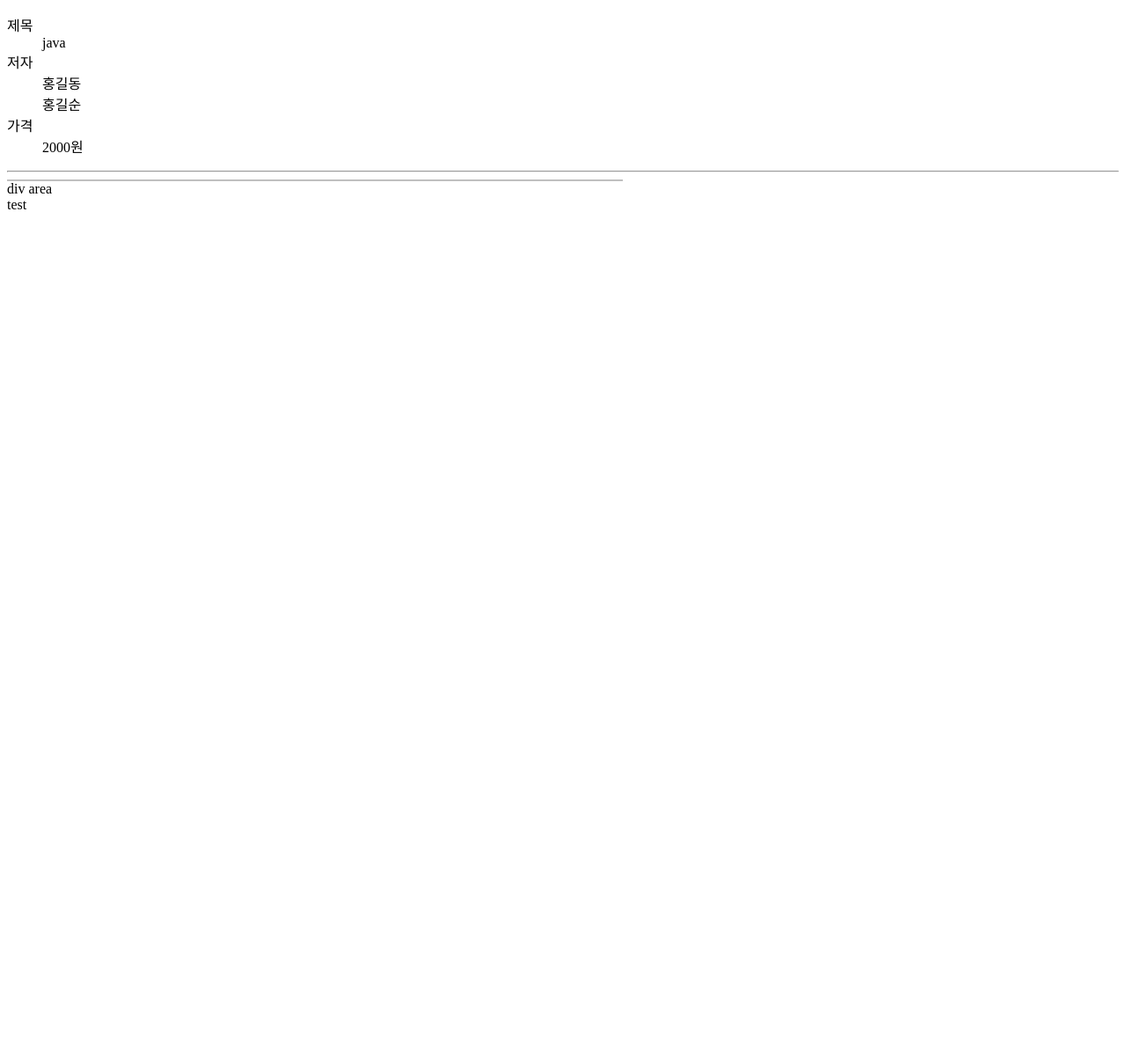
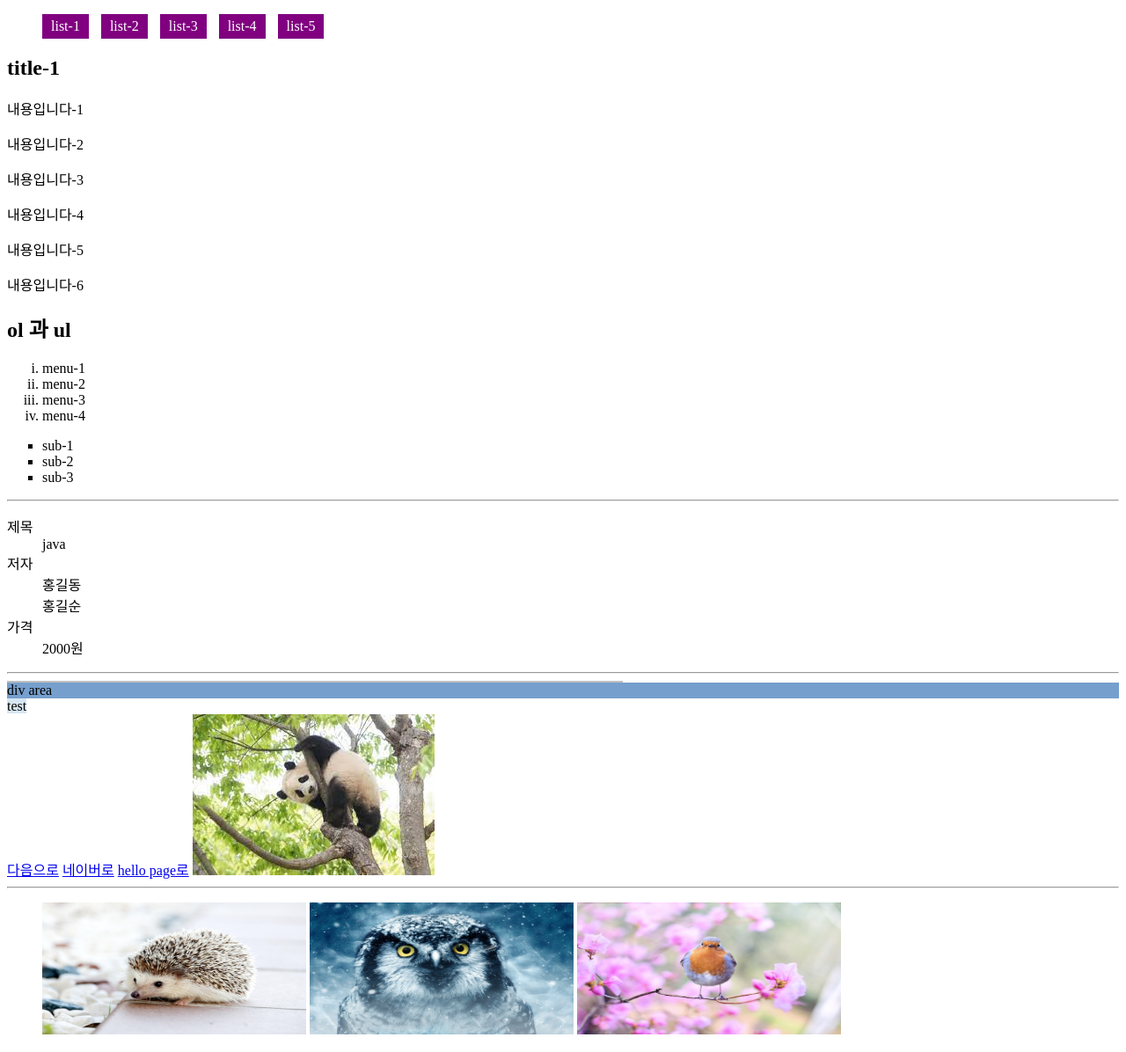
Before and after one commit to Jieun714/PDA-FrontEnd, a plain HTML site: page Day01/test01.html in a window 1280 px wide. Shown: the whole page at 88% size. Before the commit the page ends 800 px from the top, so only its background shows below. Drawn offline with Linux system fonts and the light colour scheme.

Commit message:
add figure

```diff
--- a/Day01/style/test01.css
+++ b/Day01/style/test01.css
@@ -16,3 +16,14 @@ section ul li{
 section ol li{
     list-style-type: lower-roman;
 }
+ #area1{
+    background-color: #769FCD;
+ }
+
+ #area2{
+    background-color: #D6E6F2;
+ }
+ .imgStyle{
+    width: 300px;
+    height: 150px;
+ }
--- a/Day01/test01.html
+++ b/Day01/test01.html
@@ -16,6 +16,42 @@
 </head>
 
 <body>
+    <header>
+        <nav>
+            <ul>
+                <li><a href="list-1">list-1</a></li>
+                <li><a href="list-2">list-2</a></li>
+                <li><a href="list-3">list-3</a></li>
+                <li><a href="list-4">list-4</a></li>
+                <li><a href="list-5">list-5</a></li>
+            </ul>
+        </nav>
+    </header>
+    <section>
+        <h2>title-1</h2>
+        <p>내용입니다-1</p>
+        <p>내용입니다-2</p>
+        <p>내용입니다-3</p>
+        <p>내용입니다-4</p>
+        <p>내용입니다-5</p>
+        <p>내용입니다-6</p>
+    </section>
+    <section>
+        <h2>ol 과 ul</h2>
+            <ol>
+                <li>menu-1</li>
+                <li>menu-2</li>
+                <li>menu-3</li>
+                <li>menu-4</li>
+            </ol>
+
+            <ul>
+                <li>sub-1</li>
+                <li>sub-2</li>
+                <li>sub-3</li>
+            </ul>
+    </section>
+    <hr>
     <dl>
         <dt>제목</dt>
         <dd>java</dd>
@@ -30,6 +66,18 @@
     <div class="line"></div>
     <div id="area1">div area</div>
     <span id="area2">test</span>
+    <br>
 
+    <a href="http://www.daum.net" title="다음으로">다음으로</a>
+    <a href="http://naver.com" title="네이버로">네이버로</a>
+    <a href="../hello.html">hello page로</a>
+    <a href="http://google.com"><img src="img/image.jpg" alt="푸바오사진"></a>
+    <hr>
+
+    <figure>
+        <img class="imgStyle" src="img/animal1.jpg" alt="animal1">
+        <img class="imgStyle" src="img/animal2.jpg" alt="animal2">
+        <img class="imgStyle" src="img/animal3.jpg" alt="animal3">
+    </figure>
 </body>
 </html>
```
